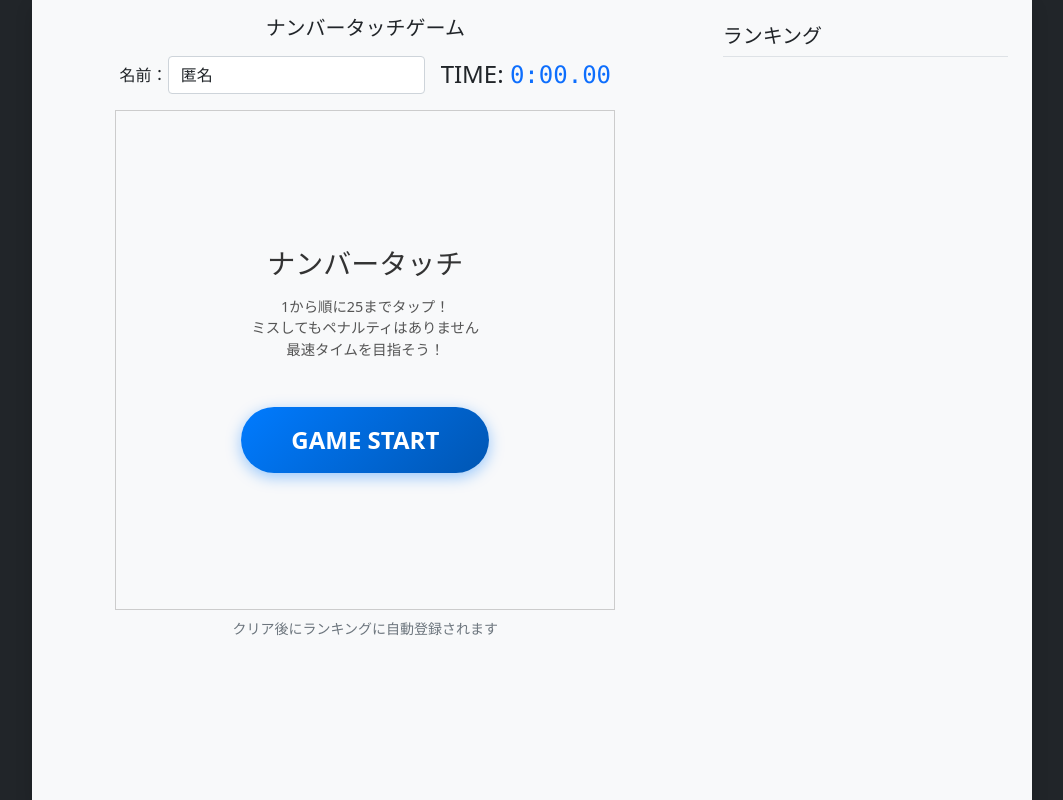
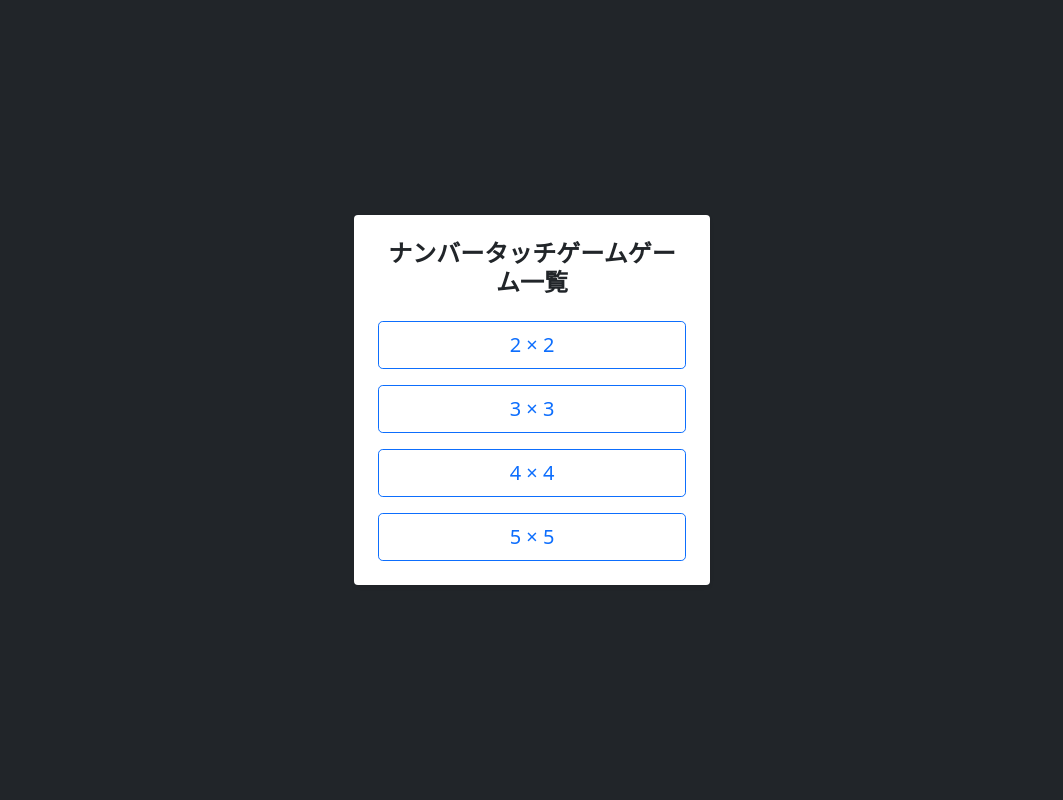
Before and after one commit to shinya-ishihara589/circle_of_creation, a Laravel app: page / in a window 1280 px wide. Shown: the whole page, without its empty margins (108-1171 px from the left). Run offline with Laravel 10, Linux system fonts and the light colour scheme; data that the repository does not hold is empty; style sheets or scripts are compiled from the project's sources.

Commit message:
ゲーム数を追加

```diff
--- a/backend/app/Http/Controllers/CommentController.php
+++ b/backend/app/Http/Controllers/CommentController.php
@@ -9,19 +9,30 @@ use Illuminate\Support\Facades\Log;
 
 class CommentController extends Controller
 {
-    function index(Request $request, $num = 5)
+    function index()
     {
-        Log::info($request->ip());
-        $ranking = new Ranking;
-        $rankingData = $ranking->limit(50)->orderBy('time')->get();
+        return view('index');
+    }
 
+    function game(Request $request, $num = 5)
+    {
         if ($num < 2) {
             $num = 2;
         } else if ($num > 5) {
             $num = 5;
         }
 
-        return view('game', compact('rankingData', 'num'));
+        $difficulty = 'easy';
+
+        Log::info($request->ip());
+        $rankingQuery = new Ranking;
+        $rankingQuery = $rankingQuery->where('panel', $num);
+        $rankingQuery = $rankingQuery->where('difficulty', $difficulty);
+        $rankingQuery = $rankingQuery->limit(15);
+        $rankingQuery = $rankingQuery->orderBy('time');
+        $rankings = $rankingQuery->get();
+
+        return view('game', compact('rankings', 'num'));
     }
 
     function store(Request $request)
--- a/backend/resources/views/game.blade.php
+++ b/backend/resources/views/game.blade.php
@@ -22,8 +22,8 @@
             background: #fff;
             border: 1px solid #ccc;
             display: grid;
-            grid-template-columns: repeat(5, 1fr);
-            grid-template-rows: repeat(5, 1fr);
+            grid-template-columns: repeat(var(--grid-count), 1fr);
+            grid-template-rows: repeat(var(--grid-count), 1fr);
             gap: 2px;
             user-select: none;
             touch-action: manipulation;
@@ -132,7 +132,7 @@
                 <div class="mb-3 d-flex align-items-center justify-content-center">
                     <!-- 名前入力 -->
                     <div class="me-3">
-                        名前：<input id="nameInput" type="text" maxlength="20" class="form-control d-inline-block w-auto" value="匿名">
+                        名前：<input id="nameInput" type="text" maxlength="20" class="form-control d-inline-block w-auto" placeholder="空欄だと匿名になります">
                     </div>
 
                     <!-- タイマー（ここに追加） -->
@@ -142,15 +142,14 @@
                 </div>
 
                 <!-- ゲームエリア -->
-                <div id="game-container">
-                    <!-- ここにJSで .number-node が25個生成される -->
+                <div id="game-container" style="--grid-count: {{ $num }};">
 
                     <!-- スタート画面（初期状態で表示） -->
                     <div id="start-screen" class="game-overlay">
                         <div class="game-rules">
-                            <h3>ナンバータッチ</h3>
+                            <h3>ナンバータッチ({{ $num }} × {{ $num }})</h3>
                             <ul>
-                                <li>1から順に25までタップ！</li>
+                                <li>1から順に{{ $num ** 2 }}までタップ！</li>
                                 <li>ミスしてもペナルティはありません</li>
                                 <li>最速タイムを目指そう！</li>
                             </ul>
@@ -165,7 +164,7 @@
             <div class="col-md-4 p-4 bg-light">
                 <h3 class="h5 border-bottom pb-2 mb-3">ランキング</h3>
                 <div id="ranking-list">
-                    @foreach ($rankingData as $no => $ranking)
+                    @foreach ($rankings as $no => $ranking)
                     <p>{{ $no + 1 }}位：{{ $ranking->name }}：{{ $ranking->time }}</p>
                     @endforeach
                 </div>
@@ -175,15 +174,13 @@
     <script type="module">
         // 各クラスの読み込み
         const timer = new Timer();
-        let panel = new NumberTouchGameManager(5);
+        let panel = new NumberTouchGameManager(@json($num));
 
         const startScreen = document.getElementById('start-screen');
         const gameContainer = document.getElementById('game-container');
         // ゲーム開始ボタンのイベント
         document.getElementById('start-btn').addEventListener('pointerdown', () => {
-            startScreen.style.display = 'none'; // ルール画面を消す
-
-            // ゲームコンテナを「空」にしてから数字を並べる
+            startScreen.style.display = 'none';
             startGame();
         });
 
@@ -249,6 +246,8 @@
                 data: {
                     name: name,
                     time: finalTime,
+                    num: @json($num),
+                    difficulty: 'easy',
                     _token: document.querySelector('meta[name="csrf-token"]').content
                 },
                 dataType: "json",
@@ -261,7 +260,7 @@
             });
         }
 
-        // 初回実行
+        // ゲーム開始初行
         render();
     </script>
 </body>
--- /dev/null
+++ b/backend/resources/views/index.blade.php
@@ -0,0 +1,40 @@
+<!DOCTYPE html>
+<html lang="ja">
+
+<head>
+    <title>Number Touch Game</title>
+    <style>
+        /* Canvasの枠線を見やすくする */
+        canvas {
+            border: 1px solid #000;
+        }
+    </style>
+    <meta name="csrf-token" content="{{ csrf_token() }}">
+    <link href="https://cdn.jsdelivr.net/npm/bootstrap@5.0.2/dist/css/bootstrap.min.css" rel="stylesheet">
+    <script src="https://code.jquery.com/jquery-3.6.0.min.js"></script>
+</head>
+
+<body class="bg-dark d-flex align-items-center min-vh-100">
+    <div class="container">
+        <div class="row justify-content-center">
+            <div class="col-12 col-md-6 col-lg-4">
+                <div class="card shadow-sm border-0">
+                    <div class="card-body p-4 text-center">
+                        <h1 class="h4 mb-4 fw-bold">ナンバータッチゲームゲーム一覧</h1>
+
+                        <!-- ボタン一覧 -->
+                        <div class="d-grid gap-3">
+                            <a href="/game/2" class="btn btn-outline-primary btn-lg">2 × 2</a>
+                            <a href="/game/3" class="btn btn-outline-primary btn-lg">3 × 3</a>
+                            <a href="/game/4" class="btn btn-outline-primary btn-lg">4 × 4</a>
+                            <a href="/game/5" class="btn btn-outline-primary btn-lg">5 × 5</a>
+                        </div>
+
+                    </div>
+                </div>
+            </div>
+        </div>
+    </div>
+</body>
+
+</html>
--- a/backend/routes/web.php
+++ b/backend/routes/web.php
@@ -15,7 +15,8 @@ use App\Http\Controllers\RankingController;
 |
 */
 
-Route::resource('/{num?}', CommentController::class);
+Route::get('/', [CommentController::class, 'index']);
+Route::get('/game/{num}', [CommentController::class, 'game']);
 Route::get('/ranking', [CommentController::class, 'ranking']);
 Route::post('/ranking/update', [RankingController::class, 'update']);
 Route::get('/ranking/get', [RankingController::class, 'get']);
```
Also changed, not shown: backend/app/Http/Controllers/RankingController.php (+20 -5 lines).
